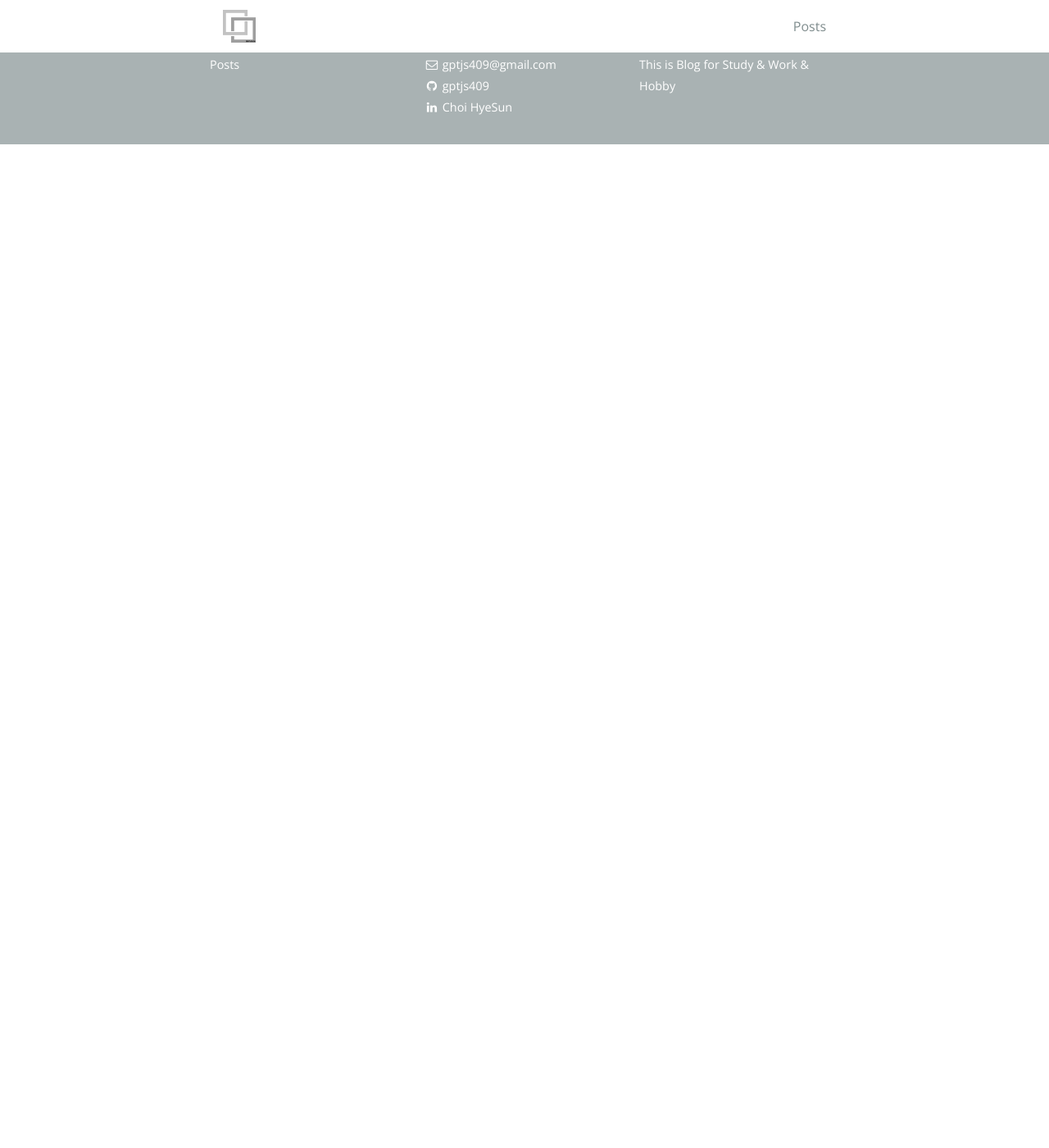
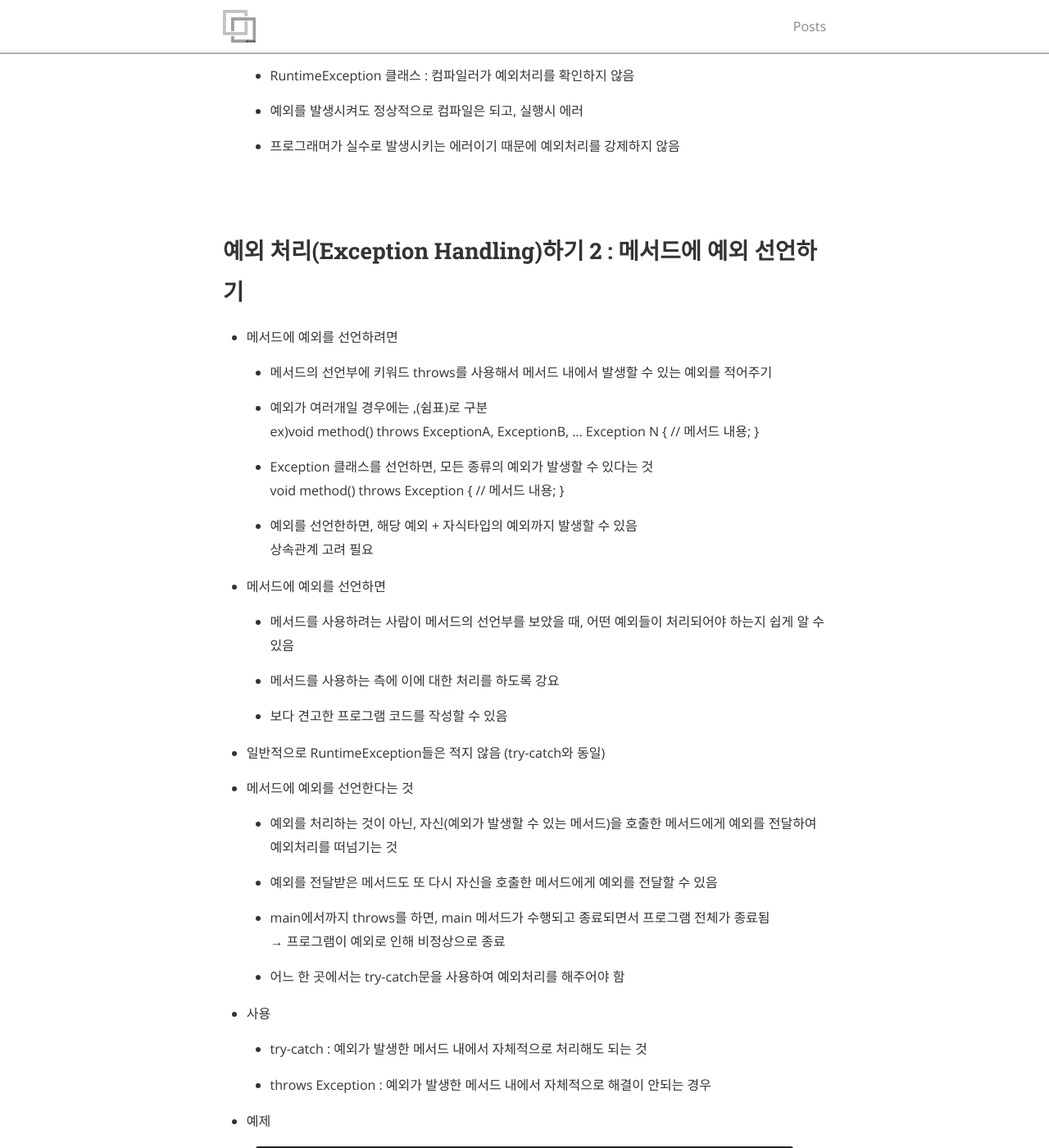
Before and after one commit to gptjs409/gptjs409.github.io, a Jekyll site: the page built from _posts/java/2019-09-06-exception-handling.md, in a window 1280 px wide and 1400 px high, scrolled down 6532 px. Shown: the whole window at 82% size. Built offline with Jekyll 4.4.1, drawn with Linux system fonts in a browser that asks for light colours; nearby versions of some CDN libraries; before the commit the page ends 6708 px from its top, so only the background shows below that; some of the changed text lies outside the part shown.

Commit message:
#2 update

```diff
--- a/_posts/java/2019-09-06-exception-handling.md
+++ b/_posts/java/2019-09-06-exception-handling.md
@@ -96,6 +96,8 @@ tags:
   - 중첩 try catch도 사용 가능 (try블록, catch 블록)
 
 - (주의) try 블럭과 catch 블럭은 { } 괄호를 생략할 수 없음
+
+- 형식
 
 {% highlight java %}
 /* try catch문 */
@@ -241,6 +243,152 @@ class Sunny {
   - 두 개를 한 줄로 쓸 수도 있음
   <br>throw new Exception("고의 예외");
 
+- 예외 종류 - checked 예외
+
+  - Exception 클래스 : 컴파일러가 예외처리를 확인
+
+  - 예외를 발생시키면 컴파일시 에러
+
+  - 사용자 실수로 발생시키는 에러이기 때문에 예외처리를 강제
+
+- 예외 종류 - unchecked 예외
+
+  - RuntimeException 클래스 : 컴파일러가 예외처리를 확인하지 않음
+
+  - 예외를 발생시켜도 정상적으로 컴파일은 되고, 실행시 에러
+
+  - 프로그래머가 실수로 발생시키는 에러이기 때문에 예외처리를 강제하지 않음
+
+<br>
+<br>
+
+## 예외 처리(Exception Handling)하기 2 : 메서드에 예외 선언하기
+
+- 메서드에 예외를 선언하려면
+
+  - 메서드의 선언부에 키워드 throws를 사용해서 메서드 내에서 발생할 수 있는 예외를 적어주기
+
+  - 예외가 여러개일 경우에는 ,(쉼표)로 구분
+  <br>ex)void method() throws ExceptionA, ExceptionB, ... Exception N { // 메서드 내용; }
+
+  - Exception 클래스를 선언하면, 모든 종류의 예외가 발생할 수 있다는 것
+  <br>void method() throws Exception { // 메서드 내용; }
+
+  - 예외를 선언한하면, 해당 예외 + 자식타입의 예외까지 발생할 수 있음
+  <br> 상속관계 고려 필요
+
+- 메서드에 예외를 선언하면
+
+  - 메서드를 사용하려는 사람이 메서드의 선언부를 보았을 때, 어떤 예외들이 처리되어야 하는지 쉽게 알 수 있음
+
+  - 메서드를 사용하는 측에 이에 대한 처리를 하도록 강요
+
+  - 보다 견고한 프로그램 코드를 작성할 수 있음
+
+- 일반적으로 RuntimeException들은 적지 않음 (try-catch와 동일)
+
+- 메서드에 예외를 선언한다는 것
+
+  - 예외를 처리하는 것이 아닌, 자신(예외가 발생할 수 있는 메서드)을 호출한 메서드에게 예외를 전달하여 예외처리를 떠넘기는 것
+
+  - 예외를 전달받은 메서드도 또 다시 자신을 호출한 메서드에게 예외를 전달할 수 있음
+
+  - main에서까지 throws를 하면, main 메서드가 수행되고 종료되면서 프로그램 전체가 종료됨
+  <br>→ 프로그램이 예외로 인해 비정상으로 종료
+
+  - 어느 한 곳에서는 try-catch문을 사용하여 예외처리를 해주어야 함
+
+- 사용
+
+  - try-catch : 예외가 발생한 메서드 내에서 자체적으로 처리해도 되는 것
+
+  - throws Exception : 예외가 발생한 메서드 내에서 자체적으로 해결이 안되는 경우
+
+- 예제
+
+{% highlight java %}
+/* main에서 methodA를 호출, methodA에서 methodB를 호출, main/methodA/methodB 모두 throws Exception
+ * 호출(호출스택) : main → methodA → methodB
+ * 예외발생 : 가장 윗줄인 methodB
+ */
+java.lang.Exception
+      at ExceptionSunnyC.methodB(ExceptionSunnyC.java:18)
+      at ExceptionSunnyC.methodA(ExceptionSunnyC.java:12)
+      at ExceptionSunnyC.main(ExceptionSunnyC.java:3)
+
+/* main에서 methodA를 호출, methodA에서 try catch로 처리하고, catch문에 printStackTrace();
+ * main에서 methodA를 호출, methodA에서는 throws, main에서 try catch로 처리하고, catch문에 print StackTrace();
+ * 결과 동일
+ * 호출(호출스택) : main → methodA
+ * 예외발생 : 가장 윗줄인 methodA
+ */
+ java.lang.Exception
+      at ExceptionSunnyC.methodA(ExceptionSunnyC.java:12)
+      at ExceptionSunnyC.main(ExceptionSunnyC.java:3)
+{% endhighlight %}
+
+<br>
+<br>
+
+## finally 블럭
+
+- try-catch문과 함께 (선택적으로) 사용
+
+  - 순서 : try-catch-finally
+
+- 예외의 발생 여부에 상관없이 항상 실행되어야할 코드를 포함시킬 목적으로 사용
+
+  - try/catch 블럭에 return이 있다면, return 전에 finally 블럭을 실행시킨 후 return
+  <br>→ 항상 실행
+
+- 진행 순서
+
+  - 예외 발생 O : try → catch → fianlly
+
+  - 예외 발생 X : try → finally
+
+- return 선언 가능
+
+  - try의 return과 catch의 return이 실행되고 나서 실행됨
+
+- 형식
+{% highlight java %}
+try {
+    // 예외가 발생할 가능성이 있는 문장
+} catch (Exception e) {
+    // 예외 발생시 처리
+} finally {
+    // 항상 실행될 문장
+}
+{% endhighlight %}
+
+<br>
+<br>
+
+## 자동 자원 반환 : try - with - resources문(JDK1.7~)
+
+- 입출력과 관련된 클래스를 사용할 때 유용
+
+  - 입출력에 사용되는 클래스 중에는 사용한 후 꼭 닫아줘야 사용했던 자원(resource)을 반환하는 것들이 있음
+
+- try-catch문과 차이
+
+  - try-catch문으로만 작성할 때
+  <br>
+  <br> 1. finally에 조건을 줘야함
+  <br> 2. try와 finally에서 모두 예외 발생시 close 불가
+
+  - try-with-resources
+  <br>1. finally에 조건을 줄 필요가 없음
+  <br>2. try( ) ← 괄호 안에 객체 생성 문장을 넣어줌
+  <br>두 개 이상일 때는 ;로 구분 (끝에는 붙여주는게 아님)
+<br>&nbsp; - 해당 객체는 try 블럭을 벗어나면 자동적으로 close()가 호출됨
+<br>&nbsp; - 그 이후 catch 또는 finally 블럭 수행
+<br>&nbsp; - 자동적으로 close()가 호출될 수 있으려면 해당 클래스가 AutoCloseable이라는 인터페이스를 구현해야만 함
+  <br>3. try ( ) 괄호 안에 변수 선언도 가능
+  <br>&nbsp; - 선언된 변수는 try 블럭에서만 사용
+
+
 
 {% highlight java %}
 
```
Also changed, not shown: other parts of _posts/java/2019-09-06-exception-handling.md (+1 -1 lines).
